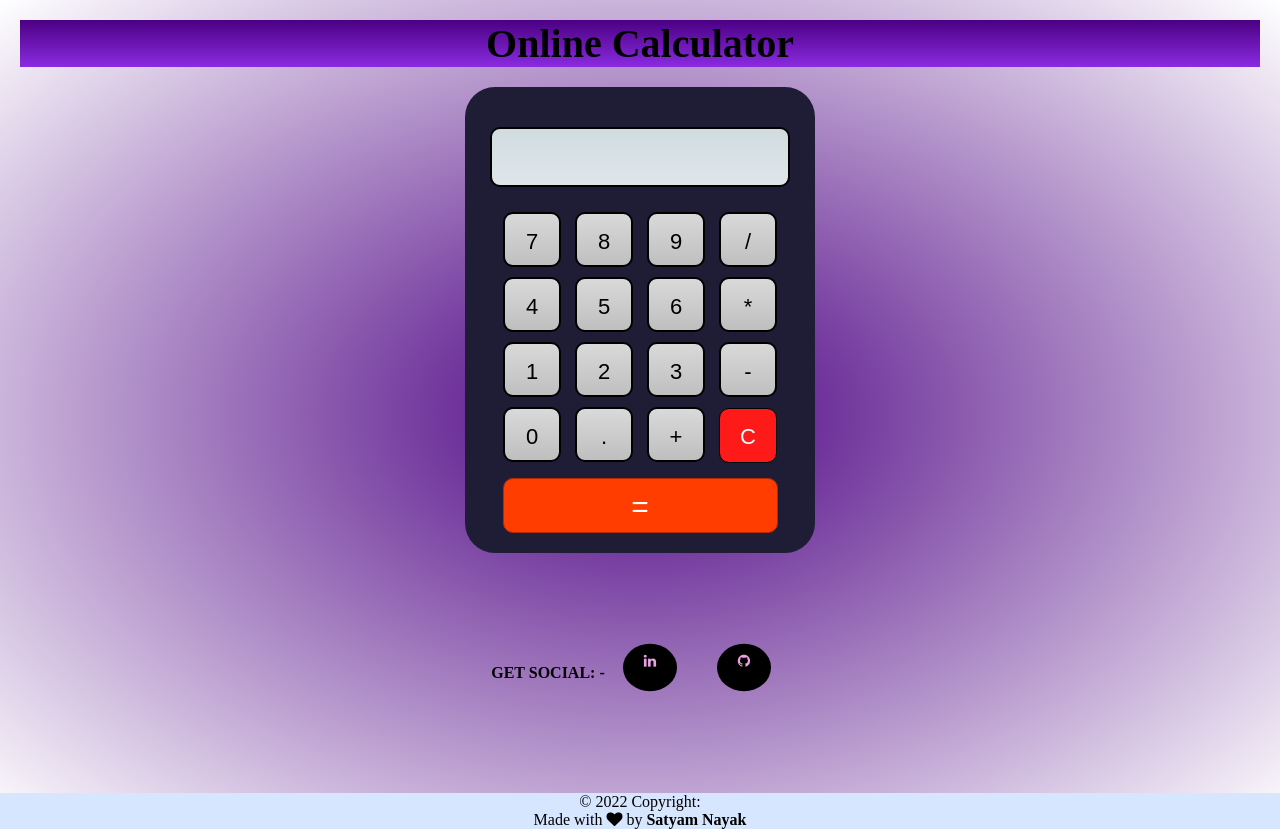
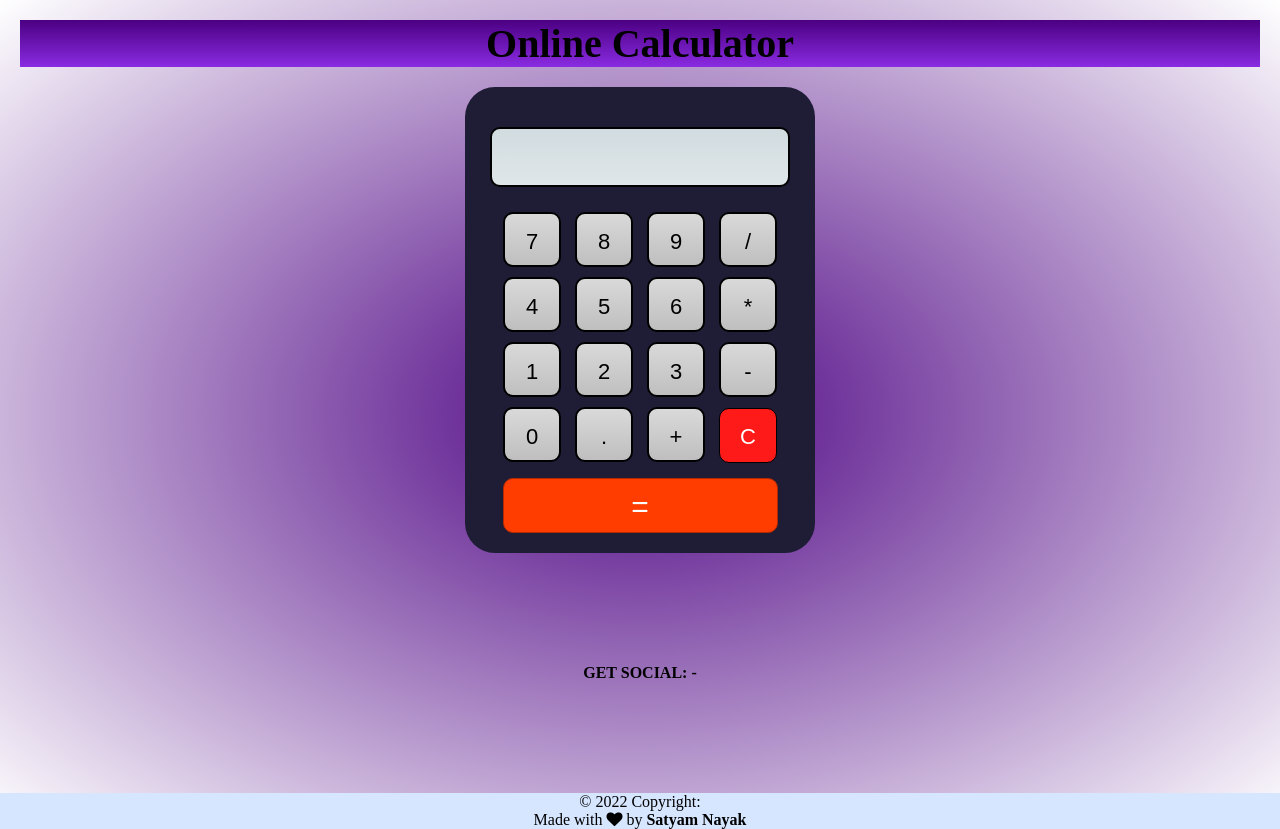
Before and after one commit to Satyam-Nayak/OIBSIP_TASK1, a plain HTML site: page index.html in a window 1280 px wide. Drawn offline with nearby package versions, Linux system fonts and the light colour scheme.

Commit message:
Update index.html

```diff
--- a/index.html
+++ b/index.html
@@ -42,14 +42,7 @@
         <p style="color: rgb(2, 2, 2);  "><b>GET SOCIAL: - </b></p>
         <link rel="stylesheet"
             href="https://cdnjs.cloudflare.com/ajax/libs/font-awesome/4.7.0/css/font-awesome.min.css">
-        <div class="col-md-3 footer-grids w3l-agileits">
 
-            <a target="_blank" href="https://www.linkedin.com/in/satyam-nayak-63ab7623b"><i class="fa fa-linkedin"
-                aria-hidden="true"></i></a>
-            <a target="_blank" href="https://github.com/Satyam-Nayak"><i class="fa fa-github"
-                aria-hidden="true"></i></a><br>
-
-        </div>
     </footer>
     <!-- Copyright -->
     <div class="text-center p-3" style="background-color:rgba(214,230,255);">
```
